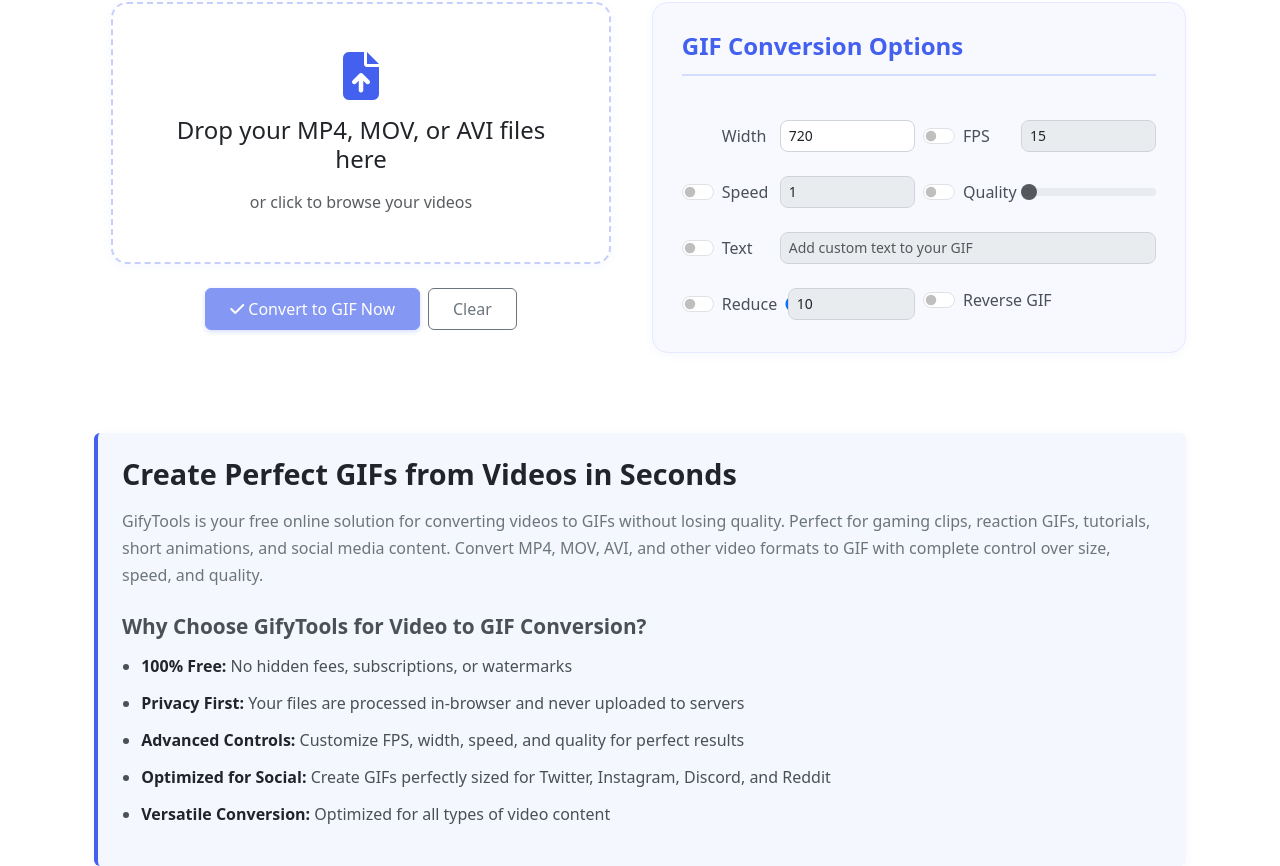
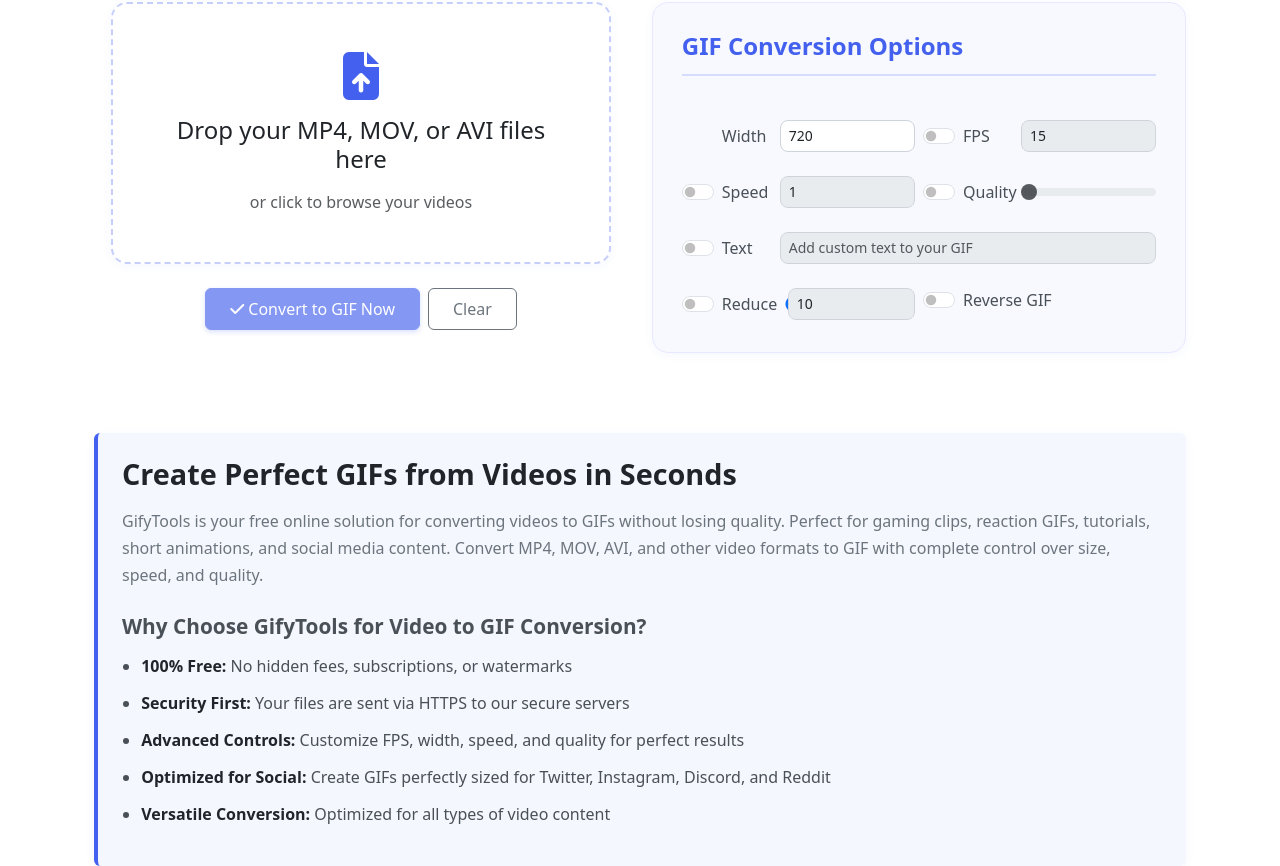
Before and after one commit to sadrirammal/Gifytools, an Angular app in the folder web/: page / in a window 1280 px wide. Shown: the part 447-1313 px from the top of the page. Built offline with nearby package versions, Linux system fonts and the light colour scheme.

Commit message:
updated text

```diff
--- a/web/src/app/components/video-upload/video-upload.component.html
+++ b/web/src/app/components/video-upload/video-upload.component.html
@@ -166,7 +166,7 @@
                     <h3 class="fw-bold mb-3">Why Choose GifyTools for Video to GIF Conversion?</h3>
                     <ul class="feature-list">
                         <li><strong>100% Free:</strong> No hidden fees, subscriptions, or watermarks</li>
-                        <li><strong>Privacy First:</strong> Your files are processed in-browser and never uploaded to servers</li>
+                        <li><strong>Security First:</strong> Your files are sent via HTTPS to our secure servers</li>
                         <li><strong>Advanced Controls:</strong> Customize FPS, width, speed, and quality for perfect results</li>
                         <li><strong>Optimized for Social:</strong> Create GIFs perfectly sized for Twitter, Instagram, Discord, and Reddit</li>
                         <li><strong>Versatile Conversion:</strong> Optimized for all types of video content</li>
```
